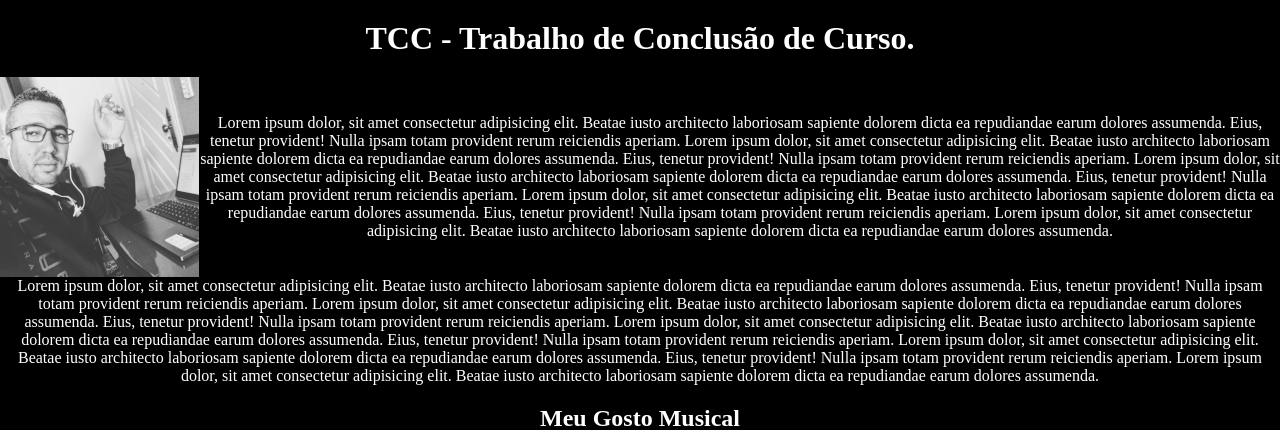
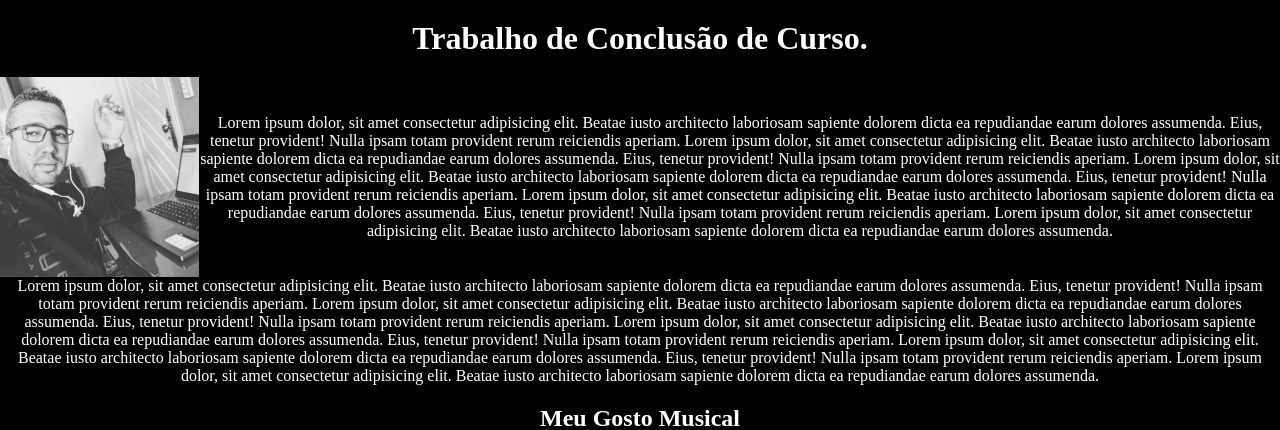
Before and after one commit to CaioGSilva15/TCC, a plain HTML site: page index.html in a window 1280 px wide. Shown: the top 430 px of the page. Drawn offline with Linux system fonts and the light colour scheme.

Commit message:
Update index.html

```diff
--- a/index.html
+++ b/index.html
@@ -12,7 +12,7 @@
 </head>
 <body>
     <header>
-        <h1>TCC - Trabalho de Conclusão de Curso.</h1>
+        <h1>Trabalho de Conclusão de Curso.</h1>
     </header>
         <section>
             <div class="container">
```
